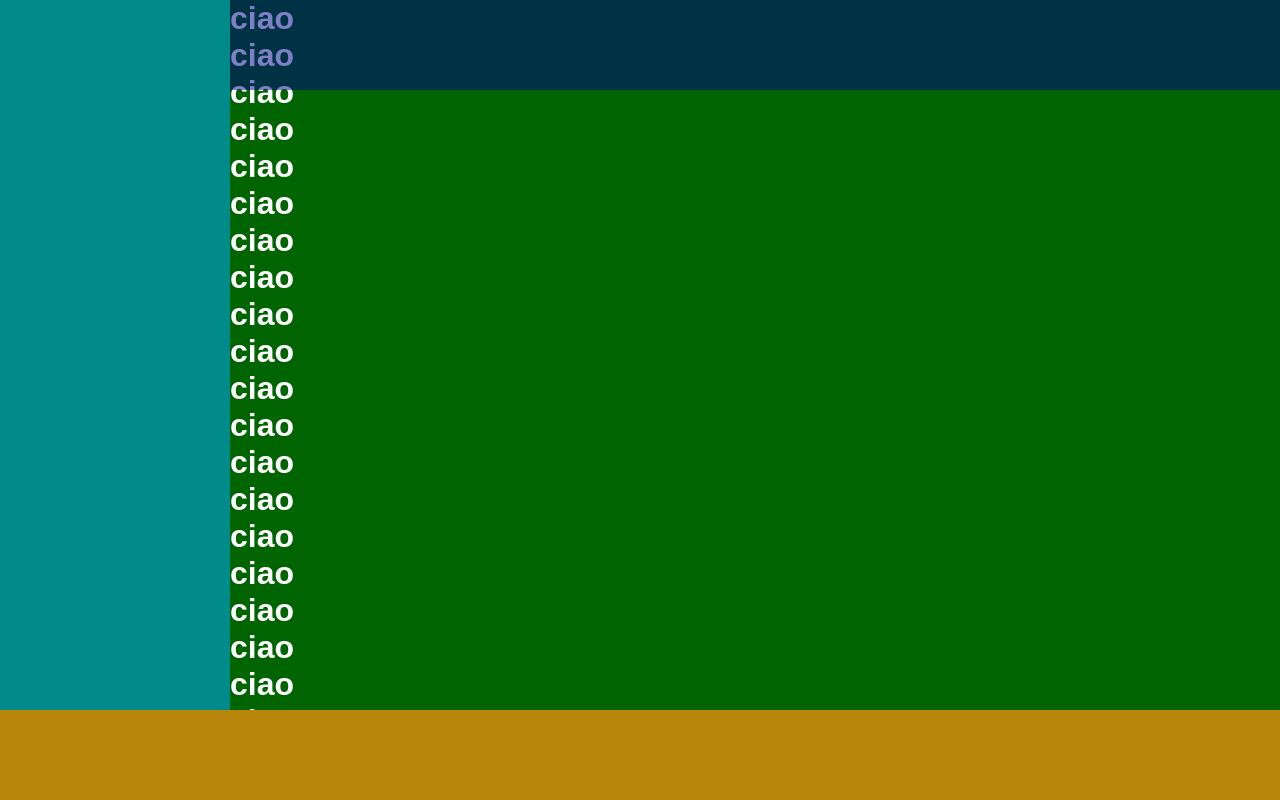
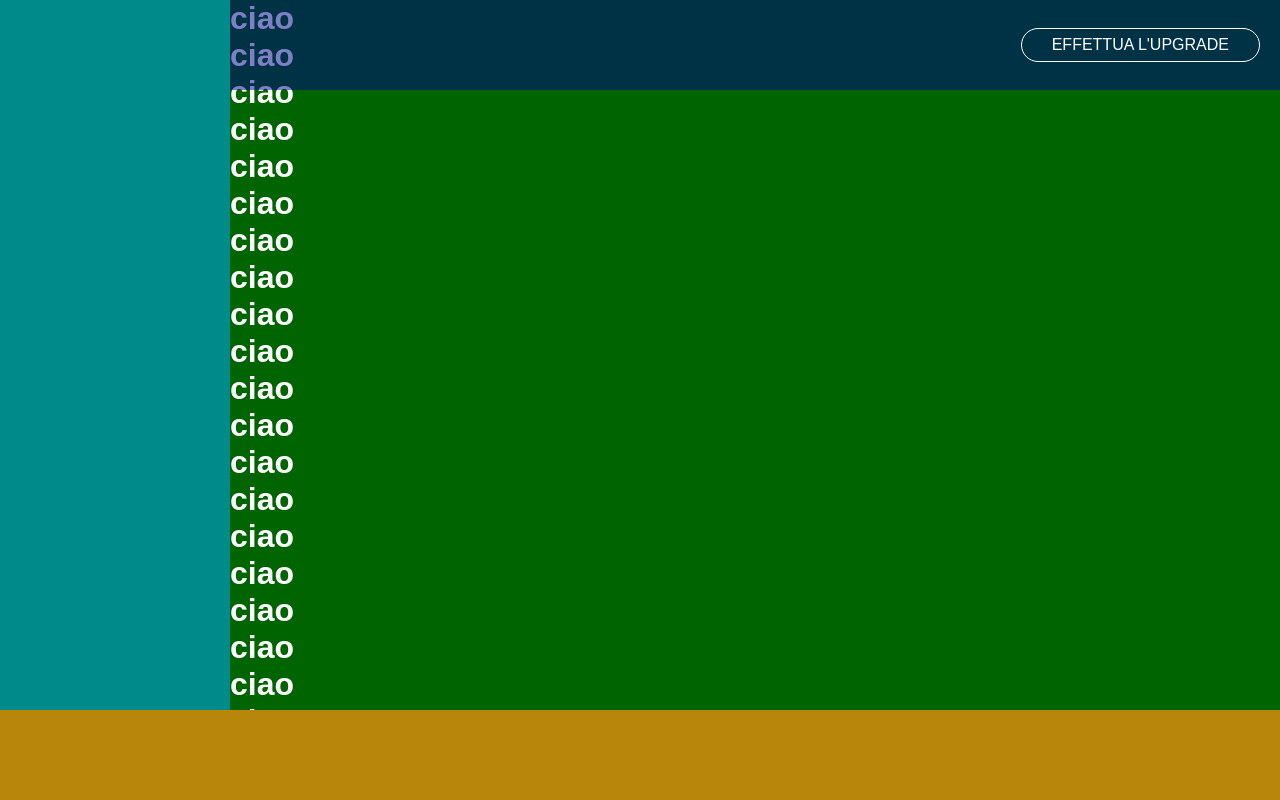
Before and after one commit to CarloBattista/html-css-spotifyweb, a plain HTML site: page index.html in a window 1280 px wide. Drawn offline with Linux system fonts and the light colour scheme.

Commit message:
button header + hover, focus e active effects

```diff
--- a/_assets/css/style.css
+++ b/_assets/css/style.css
@@ -24,8 +24,10 @@ body {
     height: 100vh;
     max-width: 100%;
     max-height: 100vh;
-    overflow: hidden;
+    overflow-y: hidden;
 }
+
+/* Header */
 
 .header{
     position: relative;
@@ -33,8 +35,44 @@ body {
     left: 230px;
     width: calc(100% - 230px);
     height: 90px;
+    padding: 0 20px;
+    display: flex;
+    align-items: center;
+    justify-content: flex-end;
     background-color: rgba(0, 0, 139, 0.5);
 }
+
+.btn{
+    padding: 7px 30px;
+    border-radius: 30px;
+    cursor: pointer;
+    transition: all 250ms ease;
+}
+
+.btn:hover{
+    background-color: #fff;
+    color: #000;
+}
+
+.btn:focus{
+    transform: scale(0.9);
+    opacity: .6;
+}
+
+.btn:active{
+    background-color: #ADFF2F;
+}
+
+.btn_white{
+    color: #fff;
+    text-transform: uppercase;
+}
+
+.btn_border{
+    border: 1px solid #fff;
+}
+
+/* SideBar */
 
 .sideBar{
     position: absolute;
@@ -45,6 +83,8 @@ body {
     background-color: darkcyan;
 }
 
+/* Controls Player */
+
 .controlsPlayer{
     position: absolute;
     z-index: 2;
@@ -53,6 +93,8 @@ body {
     height: 90px;
     background-color: darkgoldenrod;
 }
+
+/* Main */
 
 .main{
     position: absolute;
--- a/index.html
+++ b/index.html
@@ -20,7 +20,11 @@
 
     <!-- Main -->
     <div class="mainView">
-        <div class="header"></div>
+        <div class="header">
+            <a href="#" class="btn btn_border btn_white">
+                Effettua l'upgrade
+            </a>
+        </div>
         <div class="sideBar"></div>
         <div class="controlsPlayer"></div>
         <div class="main">
```
